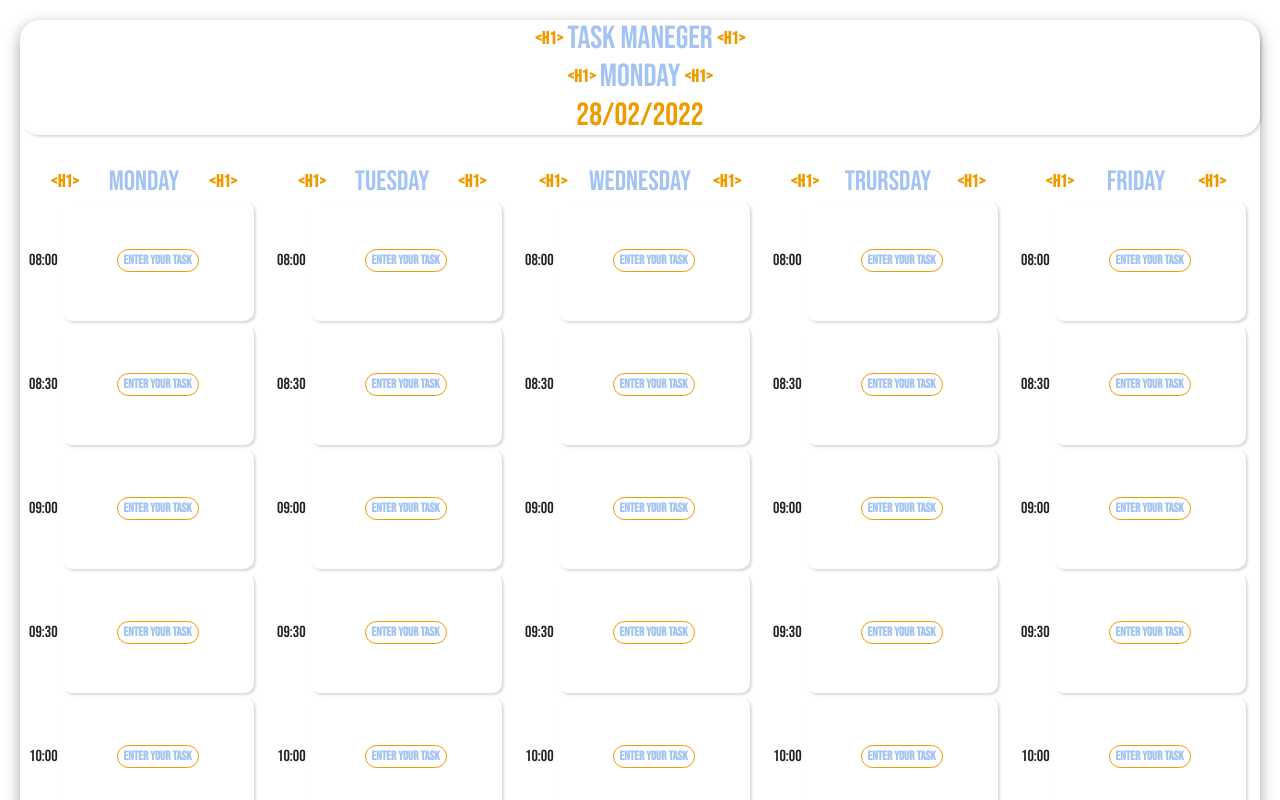
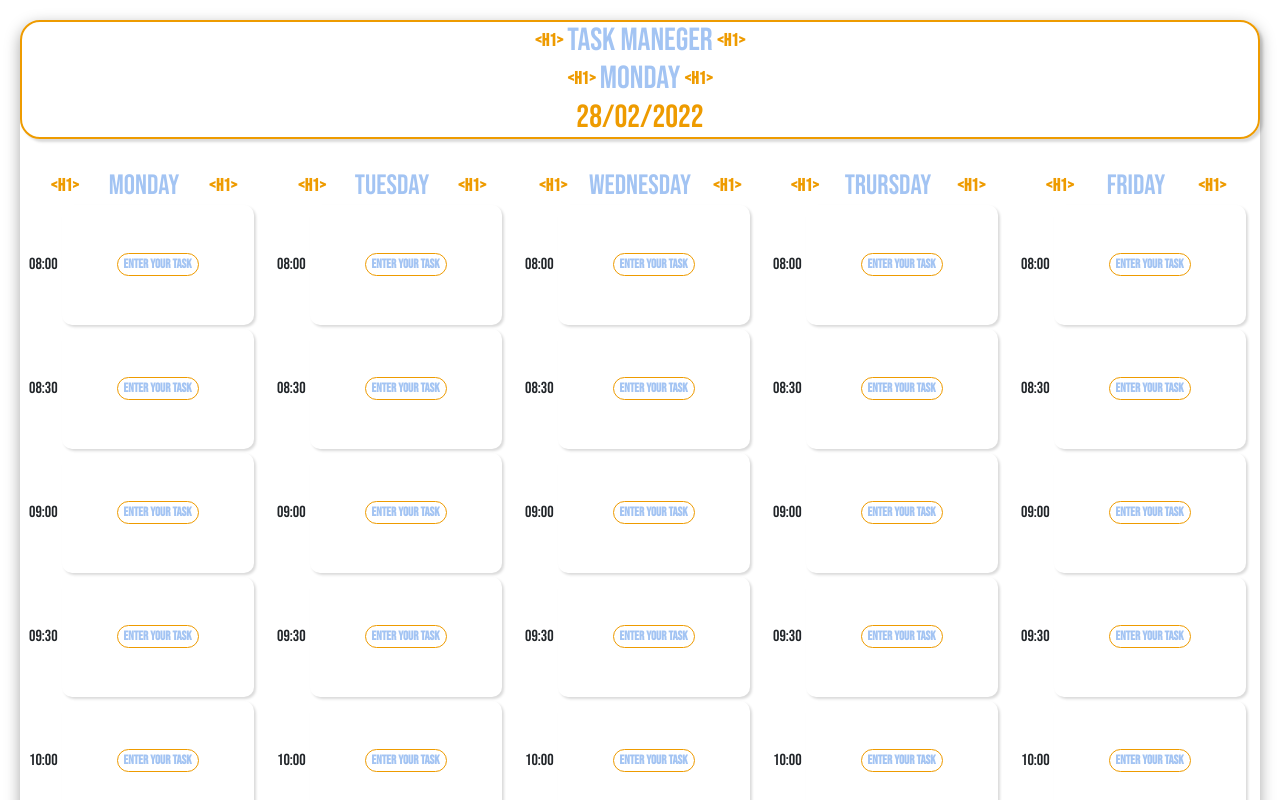
Before and after one commit to HumbertoCastro/TaskManager, a React (Create React App) app: page / in a window 1280 px wide. Shown: the top 800 px of the page. Built offline with nearby package versions, Linux system fonts and the light colour scheme.

Commit message:
Css update

```diff
--- a/src/App.css
+++ b/src/App.css
@@ -46,8 +46,10 @@
 header {
   width: 100%;
   border-radius: 20px;
-  box-shadow: rgba(0, 0, 0, 0.15) 1.95px 1.95px 2.6px;
+  border: 2px solid #ee9b00;
+  box-shadow: rgba(0, 0, 0, 0.15) 2.95px 2.95px 2.6px;
 }
+
 .add-task {
   position: fixed;
   margin-top: 10vh;
--- a/src/components/TaskAdd.js
+++ b/src/components/TaskAdd.js
@@ -124,17 +124,20 @@ function TaskAdd() {
       <div id="id" className={ `add-task flex-column ${ visible }` }>
         <button
           type="button"
+          className="delete-btn"
           onClick={ ({ target }) => {
             setVisible('invisible');
           } }
         >
-          x
+          <svg xmlns="http://www.w3.org/2000/svg" width="32" height="32" fill="currentColor" class="bi bi-file-x-fill" viewBox="0 0 16 16">
+            <path d="M12 0H4a2 2 0 0 0-2 2v12a2 2 0 0 0 2 2h8a2 2 0 0 0 2-2V2a2 2 0 0 0-2-2zM6.854 6.146 8 7.293l1.146-1.147a.5.5 0 1 1 .708.708L8.707 8l1.147 1.146a.5.5 0 0 1-.708.708L8 8.707 6.854 9.854a.5.5 0 0 1-.708-.708L7.293 8 6.146 6.854a.5.5 0 1 1 .708-.708z"/>
+          </svg>
         </button>
         <div className="flex-row">
           <span className="grey">{'<h1>'}</span><h1 className="text">Define your Task</h1><span className="grey">{'<h1>'}</span>
         </div>
         <h1>Task name</h1>
-      <input type="text" onChange={({ target: { value } }) => {
+      <input type="text" placeholder="name" onChange={({ target: { value } }) => {
         setTitle(value);
         }} />
         <div>
```
